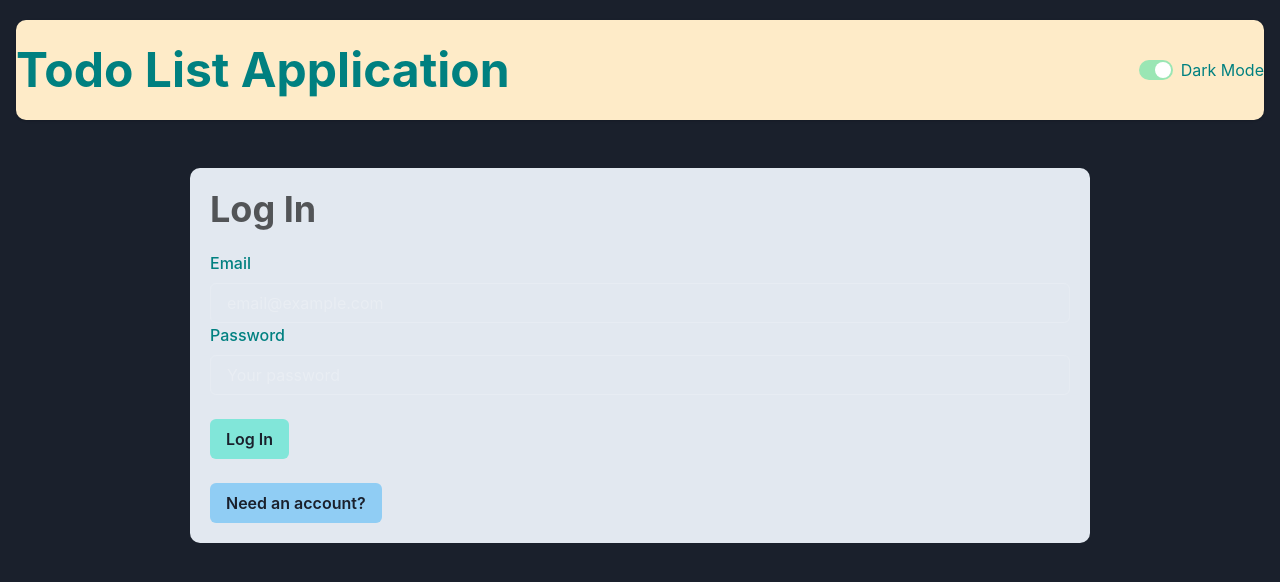
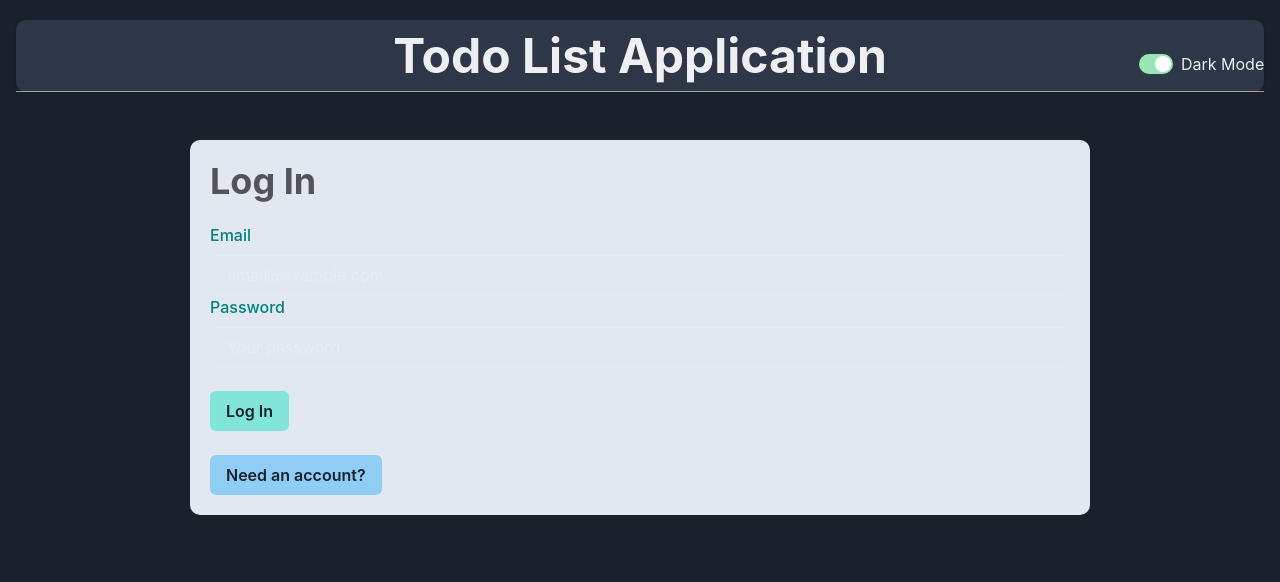
Before and after one commit to MoonRock000/todo-frontend, a React app: page /auth in a window 1280 px wide. Shown: the top 582 px of the page. Built offline with nearby package versions, Linux system fonts and the light colour scheme; the HTML template or start-up script is replaced by a standard one.

Commit message:
Added progressbar and improved header

```diff
--- a/src/components/Header.jsx
+++ b/src/components/Header.jsx
@@ -1,38 +1,60 @@
 import {
   Container,
-  HStack,
   Text,
   Card,
   Button,
-  CardFooter,
+  VStack,
+  Heading,
+  Divider,
+  Flex,
+  Center,
 } from "@chakra-ui/react";
 import ColorModeSwitch from "./ColorModeSwitch";
-import { deleteToken, getToken } from "../storage/sessionStorage";
-import { useMemo } from "react";
+import { deleteToken, getToken, getUser } from "../storage/sessionStorage";
 import { useNavigate } from "react-router";
 
 const Header = () => {
   const navigate = useNavigate();
-  const token = useMemo(() => getToken(), []);
 
   return (
-    <Container maxWidth={"100%"} marginY={"20px"}>
-      <Card borderRadius={"10px"} bgColor={"orange.100"}>
-        <HStack
-          justifyContent={"space-between"}
-          color={"teal"}
-          height={"100px"}
+    <Container
+      maxWidth={"100%"}
+      marginY={"20px"}
+      justifyContent={"center"}
+      alignItems={"center"}
     >
-          <Text colorScheme="green" fontSize={"5xl"} fontWeight={"bold"}>
+      <Card
+        borderRadius={"10px"}
+        justifyContent={"center"}
+        alignItems={"center"}
+      >
+        <Text fontSize={"5xl"} fontWeight={"bold"}>
           Todo List Application
         </Text>
+
+        <VStack marginLeft={"90%"} marginTop={"-40px"} marginBottom={"15px"}>
           <ColorModeSwitch />
-        </HStack>
-        {token && (
-          <CardFooter>
+        </VStack>
+        <Divider />
+        {getUser() && (
+          <>
+            <Flex
+              width="100%"
+              padding="15px"
+              alignItems="center"
+              marginY={"20px"}
+            >
+              <Center w="100%">
+                <Heading fontWeight="light" margin="0 auto">
+                  Hey {getUser()}, Let's Hustle and finish some tasks!
+                </Heading>
+              </Center>
+
+              {getToken() && (
                 <Button
+                  marginLeft="auto"
                   colorScheme="red"
-              variant={"ghost"}
+                  variant="outline"
                   onClick={() => {
                     deleteToken();
                     navigate("/");
@@ -40,7 +62,9 @@ const Header = () => {
                 >
                   Log Out
                 </Button>
-          </CardFooter>
+              )}
+            </Flex>
+          </>
         )}
       </Card>
     </Container>
--- /dev/null
+++ b/src/components/Progress.jsx
@@ -0,0 +1,65 @@
+import {
+  CircularProgress,
+  CircularProgressLabel,
+  HStack,
+  Text,
+} from "@chakra-ui/react";
+
+const Progress = ({ todos }) => {
+  const countStatus = (arr, status) => {
+    return arr.filter((todo) => todo.status === status).length;
+  };
+  const complete = countStatus(todos, "complete");
+  const pending = countStatus(todos, "pending");
+  const total = complete + pending;
+  let completePercent = total > 0 ? ((complete / total) * 100).toFixed(2) : 0;
+
+  const getMotivationalQuote = (percentage) => {
+    let quote;
+
+    switch (true) {
+      case percentage >= 0 && percentage < 25:
+        quote = "Let's start and keep going!";
+        break;
+      case percentage >= 25 && percentage < 50:
+        quote = "Nice progress! You're getting there!";
+        break;
+      case percentage >= 50 && percentage < 75:
+        quote = "More than halfway! Awesome work!";
+        break;
+      case percentage >= 75 && percentage < 100:
+        quote = "Almost there! Keep up the great work!";
+        break;
+      case percentage == 100.0:
+        quote = "Congratulations! It feels nice doesn't it?";
+        break;
+      default:
+        quote = "Keep that morale up!";
+        break;
+    }
+
+    return quote;
+  };
+
+  return (
+    <>
+      <HStack>
+        <CircularProgress
+          value={completePercent}
+          size={150}
+          thickness="6px"
+          color="green.400"
+        >
+          <CircularProgressLabel fontSize={10}>
+            {`${completePercent}% Completed!`}
+          </CircularProgressLabel>
+        </CircularProgress>
+        <Text marginLeft={"5%"} fontSize={"20px"}>
+          {getMotivationalQuote(completePercent)}
+        </Text>
+      </HStack>
+    </>
+  );
+};
+
+export default Progress;
--- a/src/components/SignUpForm.jsx
+++ b/src/components/SignUpForm.jsx
@@ -47,11 +47,7 @@ const UserSignupForm = ({ toggleShowSignUp, showSignUp }) => {
     signUpUser(data)
       .then((response) => {
         const user = response.data.user;
-
-        setSessionStorage(
-          response.data.token,
-          JSON.stringify({ name: user.name })
-        );
+        setSessionStorage(response.data.token, user.name);
         navigate("/");
       })
       .catch((err) => {
--- a/src/components/TasksFilter.jsx
+++ b/src/components/TasksFilter.jsx
@@ -2,12 +2,17 @@ import { Tab, TabList, Tabs } from "@chakra-ui/react";
 import React from "react";
 
 const TasksFilter = ({ filter, handleFilterChange }) => {
+  const indexValue = {
+    all: 0,
+    pending: 1,
+    complete: 2,
+  };
   return (
     <Tabs
       colorScheme="green"
       variant="soft-rounded"
       mb={3}
-      index={filter == "all" ? 0 : filter == "pending" ? 1 : 2}
+      index={indexValue[filter]}
     >
       <TabList>
         <Tab onClick={() => handleFilterChange("all")}>All</Tab>
--- a/src/pages/TodoPage.jsx
+++ b/src/pages/TodoPage.jsx
@@ -1,5 +1,5 @@
 import { useEffect, useState } from "react";
-import { Grid, GridItem, Container } from "@chakra-ui/react";
+import { Grid, GridItem, Container, Card } from "@chakra-ui/react";
 import Header from "../components/Header";
 import AddTask from "../components/AddTask";
 import TasksList from "../components/TasksList";
@@ -9,6 +9,7 @@ import { getToken } from "../storage/sessionStorage";
 import TasksFilter from "../components/TasksFilter";
 import { toast } from "react-toastify";
 import "react-toastify/dist/ReactToastify.css";
+import Progress from "../components/Progress";
 
 const TodoList = () => {
   const [todos, setTodos] = useState([]);
@@ -57,6 +58,9 @@ const TodoList = () => {
         <GridItem area={"main"}>
           <Container>
             <AddTask todos={todos} setTodos={setTodos} />
+            <Card marginBottom={15} padding={5} justifyContent={"center"}>
+              <Progress todos={todos} />
+            </Card>
             <TasksFilter filter={filter} handleFilterChange={setFilter} />
             {loading &&
               sampleTodos.map((_, index) => <TaskSkeleton key={index} />)}
--- a/src/storage/sessionStorage.js
+++ b/src/storage/sessionStorage.js
@@ -7,7 +7,12 @@ function getToken() {
   const token = sessionStorage.getItem("token");
   return token;
 }
+function getUser() {
+  const token = sessionStorage.getItem("user");
+  return token;
+}
 function deleteToken() {
   sessionStorage.removeItem("token");
+  sessionStorage.removeItem("user");
 }
-export { setSessionStorage, getToken, deleteToken };
+export { setSessionStorage, getToken, getUser, deleteToken };
```
Lines whose indentation alone changed are shown as unchanged.
